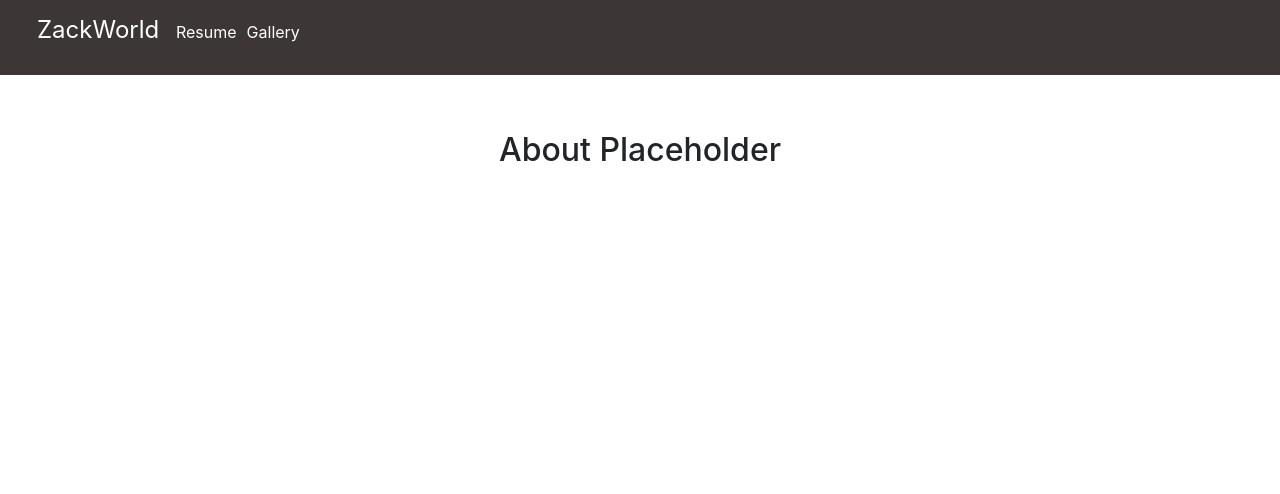
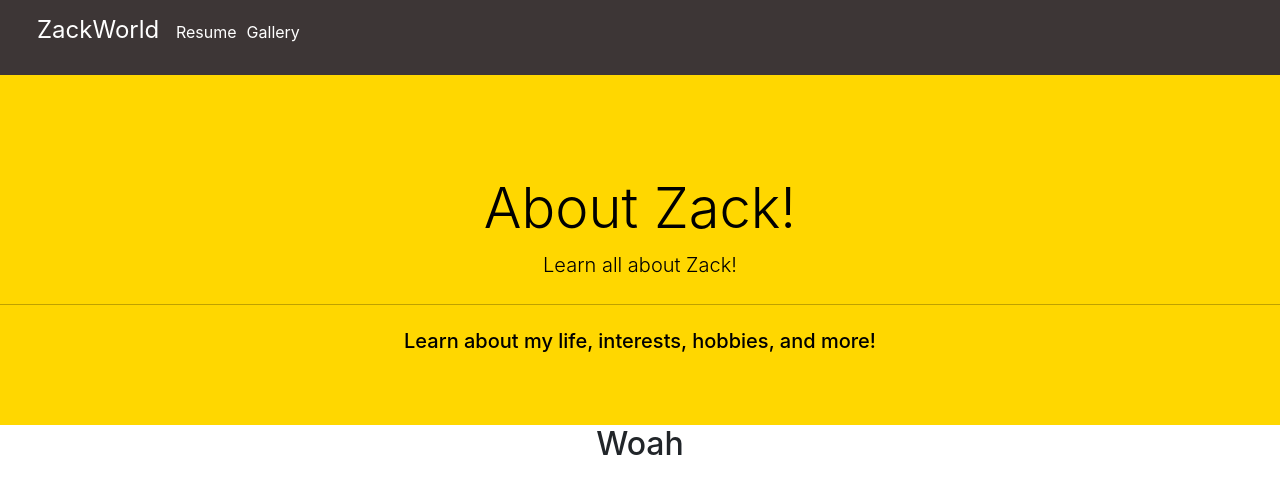
Before and after one commit to Ztmartin315/ZackWorld_React, a React (Create React App) app: page /about in a window 1280 px wide. Shown: the top 494 px of the page. Built offline with nearby package versions, Linux system fonts and the light colour scheme.

Commit message:
Resume Page Setup

```diff
--- a/src/index.js
+++ b/src/index.js
@@ -32,7 +32,4 @@ root.render(
   <App />
 );
 
-// If you want to start measuring performance in your app, pass a function
-// to log results (for example: reportWebVitals(console.log))
-// or send to an analytics endpoint. Learn more: https://bit.ly/CRA-vitals
 reportWebVitals();
--- a/src/pages/about.js
+++ b/src/pages/about.js
@@ -1,5 +1,6 @@
 
 import 'bootstrap/dist/css/bootstrap.min.css';
+import '../styles/about.css';
 
 
 function About() {
@@ -7,17 +8,24 @@ function About() {
 
 
     return (
-        <div className="App">
-            <header className="App-header">
+        <div className="About">
+            <header className="About-header">
 
 
 
-                <h1>About Page</h1>
+                <div classname="jumbo">
+                    <div class="jumbotron">
+                        <center class="title" ><h1 class="display-4">About Zack!</h1>
+                            <p class="lead">Learn all about Zack!</p>
+                            <hr class="my-4" />
+                            <h5>Learn about my life, interests, hobbies, and more!</h5>
+                        </center>
+                    </div>
+                </div>
             </header>
-
             <body>
 
-                <h2> About Placeholder</h2>
+                <center><h2> Woah</h2></center>
 
 
             </body>
--- a/src/pages/resume.js
+++ b/src/pages/resume.js
@@ -1,6 +1,6 @@
 
 import 'bootstrap/dist/css/bootstrap.min.css';
-
+import '../styles/resume.css';
 
 function Resume() {
 
@@ -10,15 +10,45 @@ function Resume() {
     <div className="App">
       <header className="App-header">
 
+        <h1>Zachary Martin</h1>
+        <h2>ztmartin315@gmail.com | 412-818-2100 | McKeesport, PA</h2>
 
-
-        <h1>Resume Page</h1>
       </header>
 
       <body>
 
-        <h2> Resume Placeholder</h2>
-
+        <div class="accordion accordion-flush" id="accordionFlushExample">
+          <div class="accordion-item">
+            <h2 class="accordion-header">
+              <button class="accordion-button collapsed" type="button" data-bs-toggle="collapse" data-bs-target="#flush-collapseOne" aria-expanded="false" aria-controls="flush-collapseOne">
+                Accordion Item #1
+              </button>
+            </h2>
+            <div id="flush-collapseOne" class="accordion-collapse collapse" data-bs-parent="#accordionFlushExample">
+              <div class="accordion-body">Placeholder content for this accordion, which is intended to demonstrate the <code>.accordion-flush</code> class. This is the first item's accordion body.</div>
+            </div>
+          </div>
+          <div class="accordion-item">
+            <h2 class="accordion-header">
+              <button class="accordion-button collapsed" type="button" data-bs-toggle="collapse" data-bs-target="#flush-collapseTwo" aria-expanded="false" aria-controls="flush-collapseTwo">
+                Accordion Item #2
+              </button>
+            </h2>
+            <div id="flush-collapseTwo" class="accordion-collapse collapse" data-bs-parent="#accordionFlushExample">
+              <div class="accordion-body">Placeholder content for this accordion, which is intended to demonstrate the <code>.accordion-flush</code> class. This is the second item's accordion body. Let's imagine this being filled with some actual content.</div>
+            </div>
+          </div>
+          <div class="accordion-item">
+            <h2 class="accordion-header">
+              <button class="accordion-button collapsed" type="button" data-bs-toggle="collapse" data-bs-target="#flush-collapseThree" aria-expanded="false" aria-controls="flush-collapseThree">
+                Accordion Item #3
+              </button>
+            </h2>
+            <div id="flush-collapseThree" class="accordion-collapse collapse" data-bs-parent="#accordionFlushExample">
+              <div class="accordion-body">Placeholder content for this accordion, which is intended to demonstrate the <code>.accordion-flush</code> class. This is the third item's accordion body. Nothing more exciting happening here in terms of content, but just filling up the space to make it look, at least at first glance, a bit more representative of how this would look in a real-world application.</div>
+            </div>
+          </div>
+        </div>
 
       </body>
     </div>
--- /dev/null
+++ b/src/styles/about.css
@@ -0,0 +1,9 @@
+.jumbotron {
+    background-color: gold;
+    background-image: none !important;
+}
+
+.title {
+    color: black;
+    height: 20%;
+}
--- /dev/null
+++ b/src/styles/resume.css
@@ -0,0 +1,3 @@
+.App-header {
+    color: black;
+}
```
Also changed, not shown: src/App.js (+4 -31 lines).
